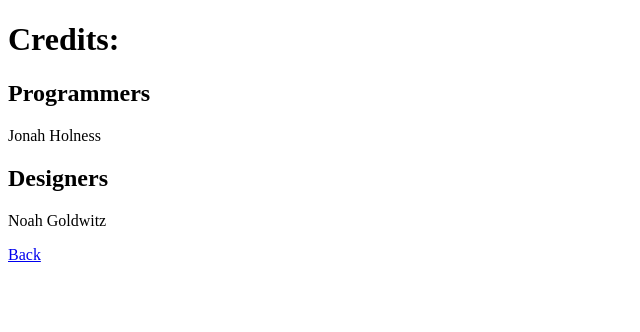
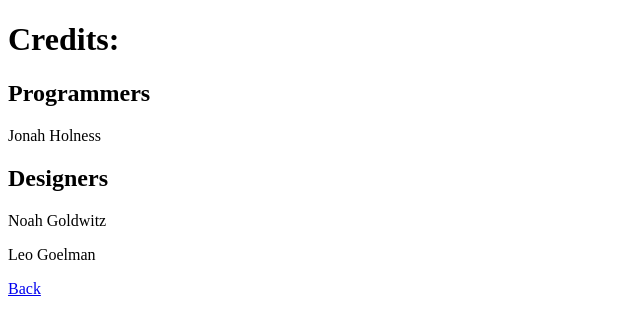
Before and after one commit to Ducklord42/postapost, a plain HTML site: page credits.html in a window 1280 px wide. Shown: the whole page, without its empty margins (0-640 px from the left). Drawn offline with Linux system fonts and the light colour scheme.

Commit message:
Update credits.html

```diff
--- a/credits.html
+++ b/credits.html
@@ -9,6 +9,7 @@
     <p>Jonah Holness</p>
     <h2>Designers</h2>
     <p>Noah Goldwitz</p>
+    <p>Leo Goelman</p>
     <a href="https://ducklord42.github.io/postapost/">Back</a>
   </body>
 </html>
```
